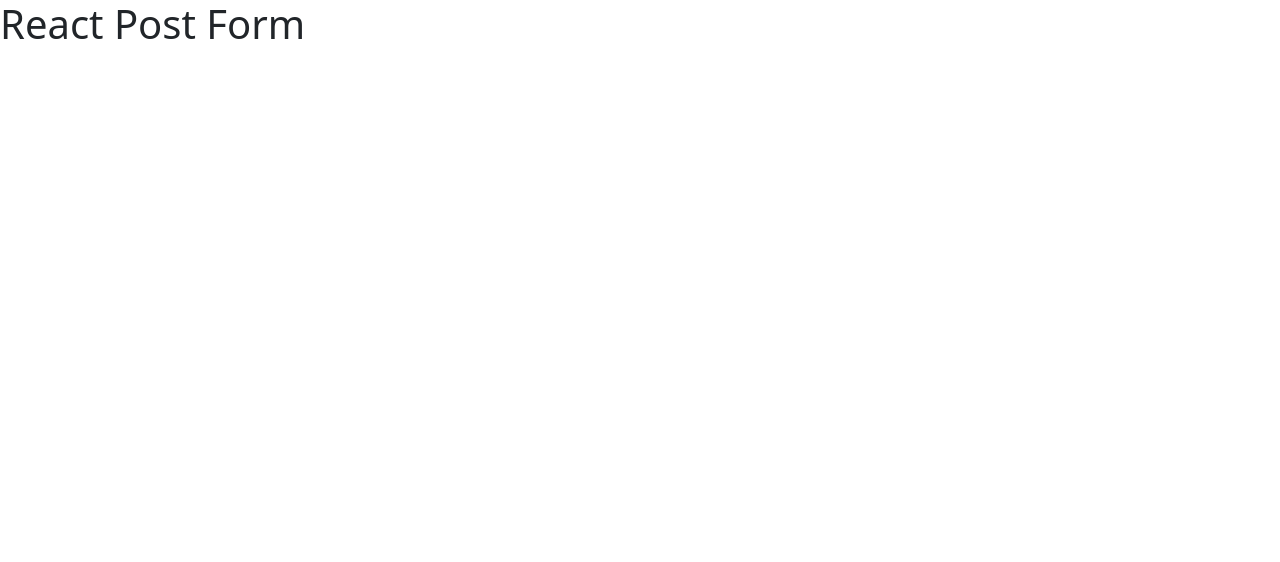
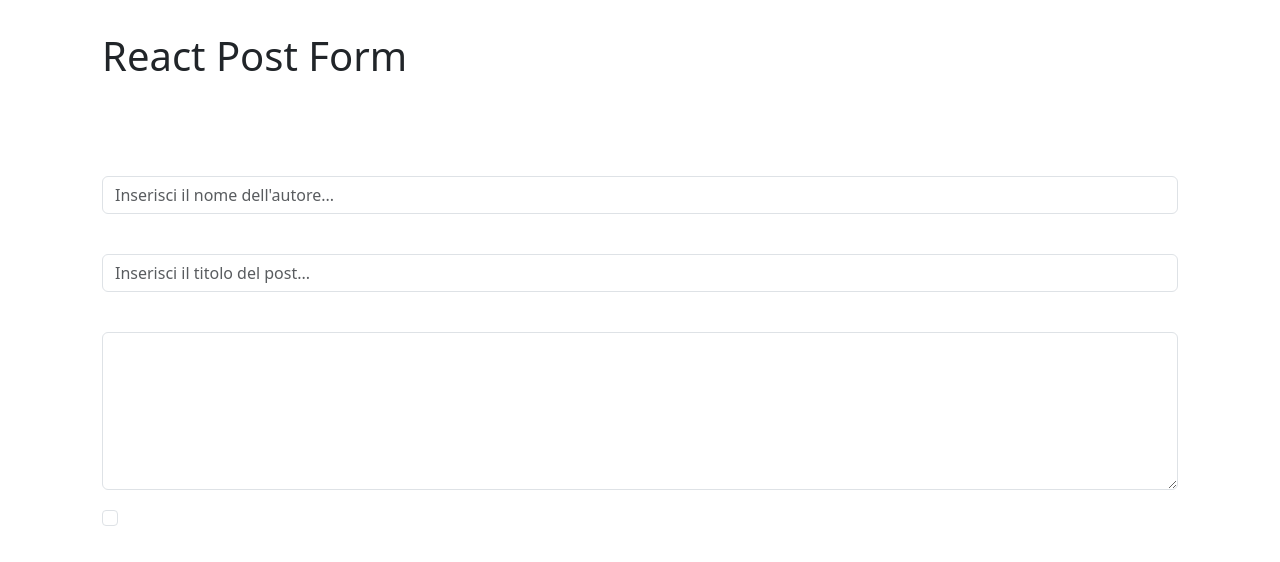
Before and after one commit to alessandrofalcoo/react-post-form, a React (Vite) app: page / in a window 1280 px wide. Shown: the top 562 px of the page. Built offline with nearby package versions, Linux system fonts and the light colour scheme.

Commit message:
add container styling and form structure to Header and Main components

```diff
--- a/src/components/Header.jsx
+++ b/src/components/Header.jsx
@@ -1,7 +1,10 @@
 export default function Header() {
     return (
         <>
-            <h1>React Post Form</h1>
+            <div className="container">
+                <h1>React Post Form</h1>
+
+            </div>
         </>
     )
 }
--- a/src/components/Main.jsx
+++ b/src/components/Main.jsx
@@ -1,6 +1,48 @@
+import { useState } from "react"
+
 export default function Main() {
+    const [authorName, setAuthorName] = useState('')
+
+
     return (
         <>
+            <div className="container">
+                <form>
+                    <div class="mb-3">
+                        <label for="" class="form-label"></label>
+                        <input
+                            type="text"
+                            class="form-control"
+                            name=""
+                            id=""
+                            aria-describedby="helpId"
+                            placeholder="Inserisci il nome dell'autore..."
+                        />
+                    </div>
+                    <div class="mb-3">
+                        <label for="" class="form-label"></label>
+                        <input
+                            type="text"
+                            class="form-control"
+                            name=""
+                            id=""
+                            aria-describedby="helpId"
+                            placeholder="Inserisci il titolo del post..."
+                        />
+                    </div>
+                    <div class="mb-3">
+                        <label for="body" class="form-label"></label>
+                        <textarea class="form-control" name="body" id="body" rows="6"></textarea>
+                    </div>
+
+                    <div class="form-check">
+                        <input class="form-check-input" type="checkbox" value="checkbox" id="checkbox" />
+                        <label class="form-check-label" for="checkbox" ></label>
+                    </div>
+
+                </form>
+
+            </div>
 
         </>
     )
--- a/src/index.css
+++ b/src/index.css
@@ -1 +1,5 @@
 @import 'bootstrap';
+
+.container {
+    padding: 2rem;
+}
```
